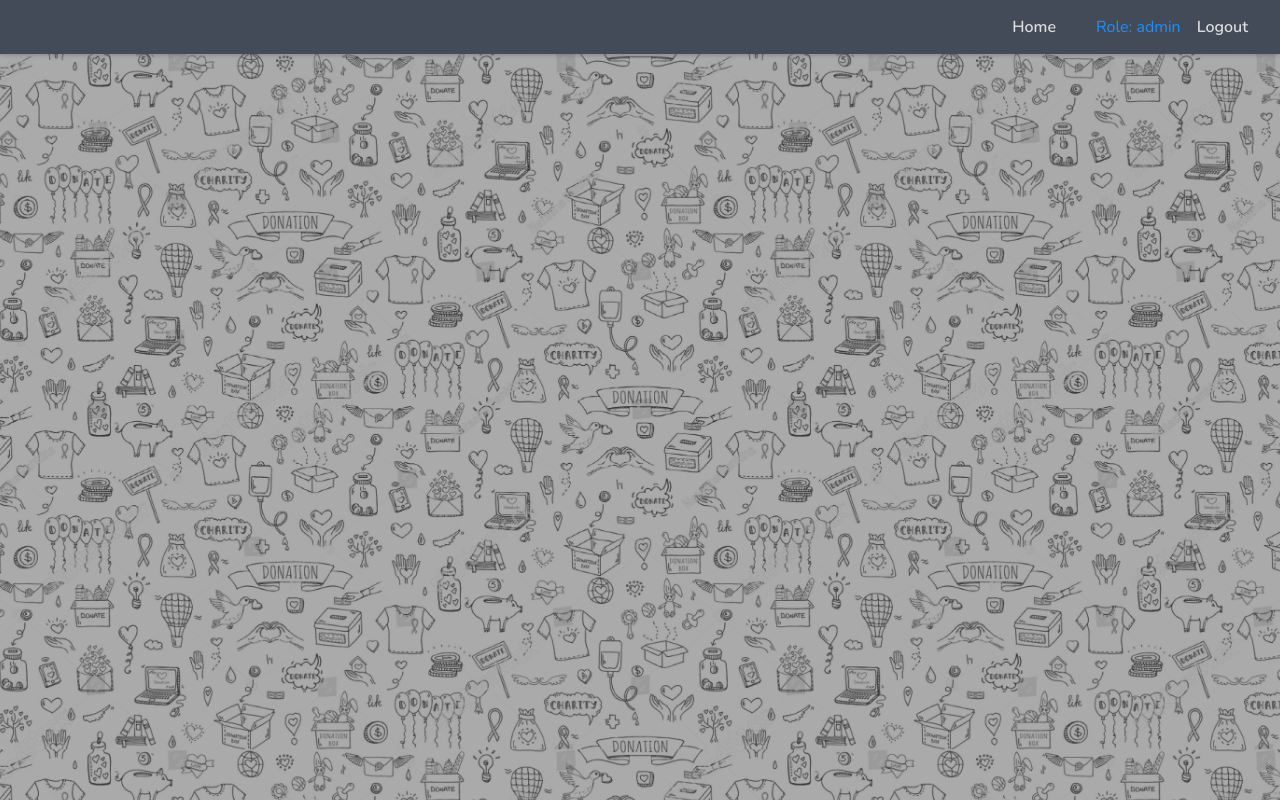
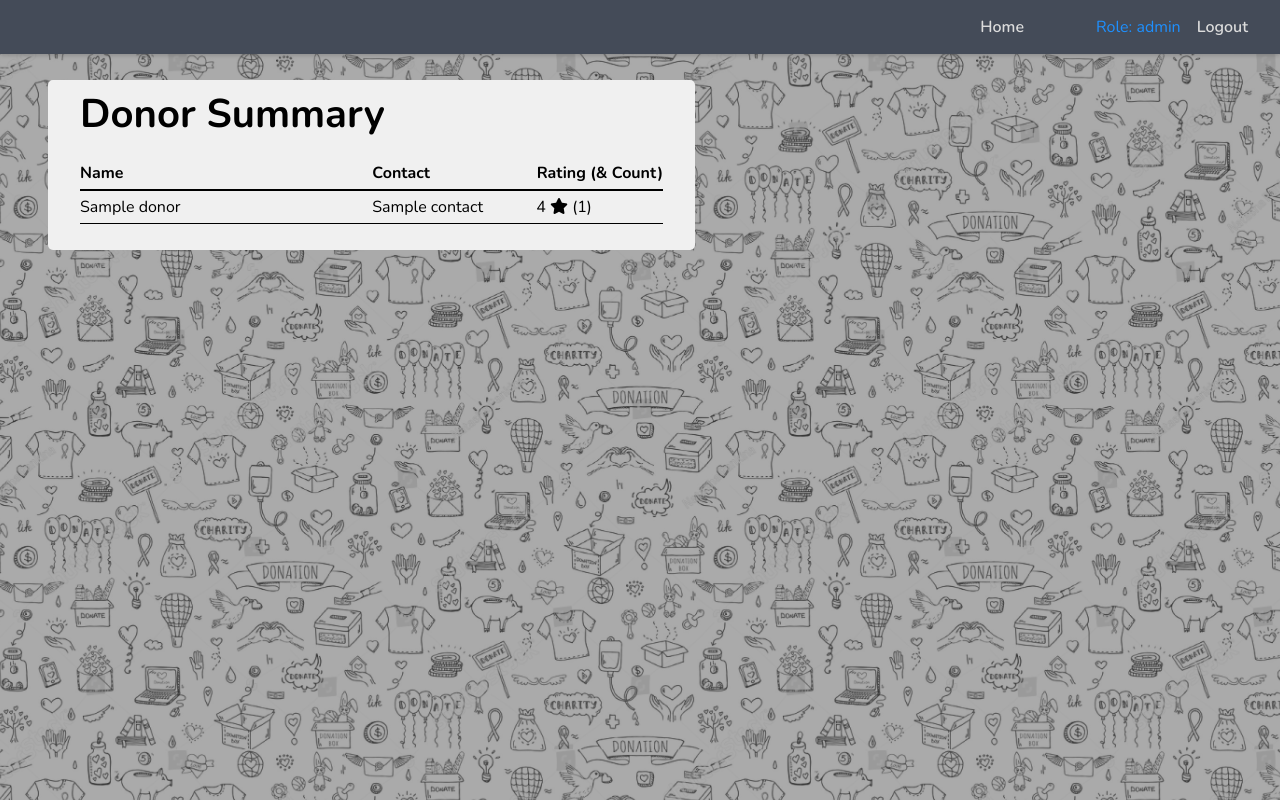
Before and after one commit to davisjustinmorris/FoodDonationWebApp, a Flask app: template templates/donor_summary.html in a window 1280 px wide. Run offline with Flask 2, Linux system fonts and the light colour scheme; the template is opened without the code that fills it: most values are stand-ins (such as "Sample title", 1, 10 or a date in 2020); style sheets or scripts are compiled from the project's sources; some libraries are stand-ins or nearby versions; some web fonts are replaced.

Commit message:
poc v3.1: donor_summary

```diff
--- a/app.py
+++ b/app.py
@@ -159,6 +159,8 @@ def handle_donor_summary():
 
     return render_template(
         'donor_summary.html',
+        user_type=session['user_info']['user_type'],
+        donors=db_man.get_donor_review_avg()
     )
 
 
--- a/static/donor_summary.sass
+++ b/static/donor_summary.sass
@@ -0,0 +1,25 @@
+main
+  background-color: #F0F0F0
+  border-radius: 5px
+  padding: 7px 2rem 10px
+  h2
+    font-size: 2.5rem
+  .container
+    margin: 1rem 0
+    a
+      text-decoration: none
+      color: unset
+    .row
+      border-bottom: 1px solid #000000
+      padding: 5px 0
+      &.heading
+        font-weight: 700
+        border-bottom: 2px solid #000000
+      > span
+        display: inline-block
+        &:nth-child(1)
+          min-width: 18rem
+        &:nth-child(2)
+          min-width: 10rem
+        &:nth-child(5)
+          min-width: 5rem
--- a/static/main.sass
+++ b/static/main.sass
@@ -57,6 +57,9 @@ body
       color: #dcdcdc
       &:visited
         color: #dcdcdc
+
+    #google_translate_element
+      margin-left: 2rem
 
 
   h2.all-tickets
--- a/templates/donor_summary.html
+++ b/templates/donor_summary.html
@@ -19,7 +19,25 @@
 
     <div class="bg_z_minus"><div class="overlay"></div></div>
 
-
+    <main>
+        <h2>Donor Summary</h2>
+        <div class="container">
+            <div class="row heading">
+                <span>Name</span>
+                <span>Contact</span>
+                <span>Rating (& Count)</span>
+            </div>
+            {% for donor in donors %}
+            <a href="/donor_detail/{{ donor.uid }}">
+                <div class="row" id="{{ donor.uid }}">
+                    <span>{{ donor.name }}</span>
+                    <span>{{ donor.contact }}</span>
+                    <span>{{ donor.rating }} <i class="fa fa-star"></i> ({{ donor.count }})</span>
+                </div>
+            </a>
+            {% endfor %}
+        </div>
+    </main>
 
     <script type="text/javascript">
         function googleTranslateElementInit() {
```
Also changed, not shown: db_logic.py (+27 -0 lines), data.sqlite.
